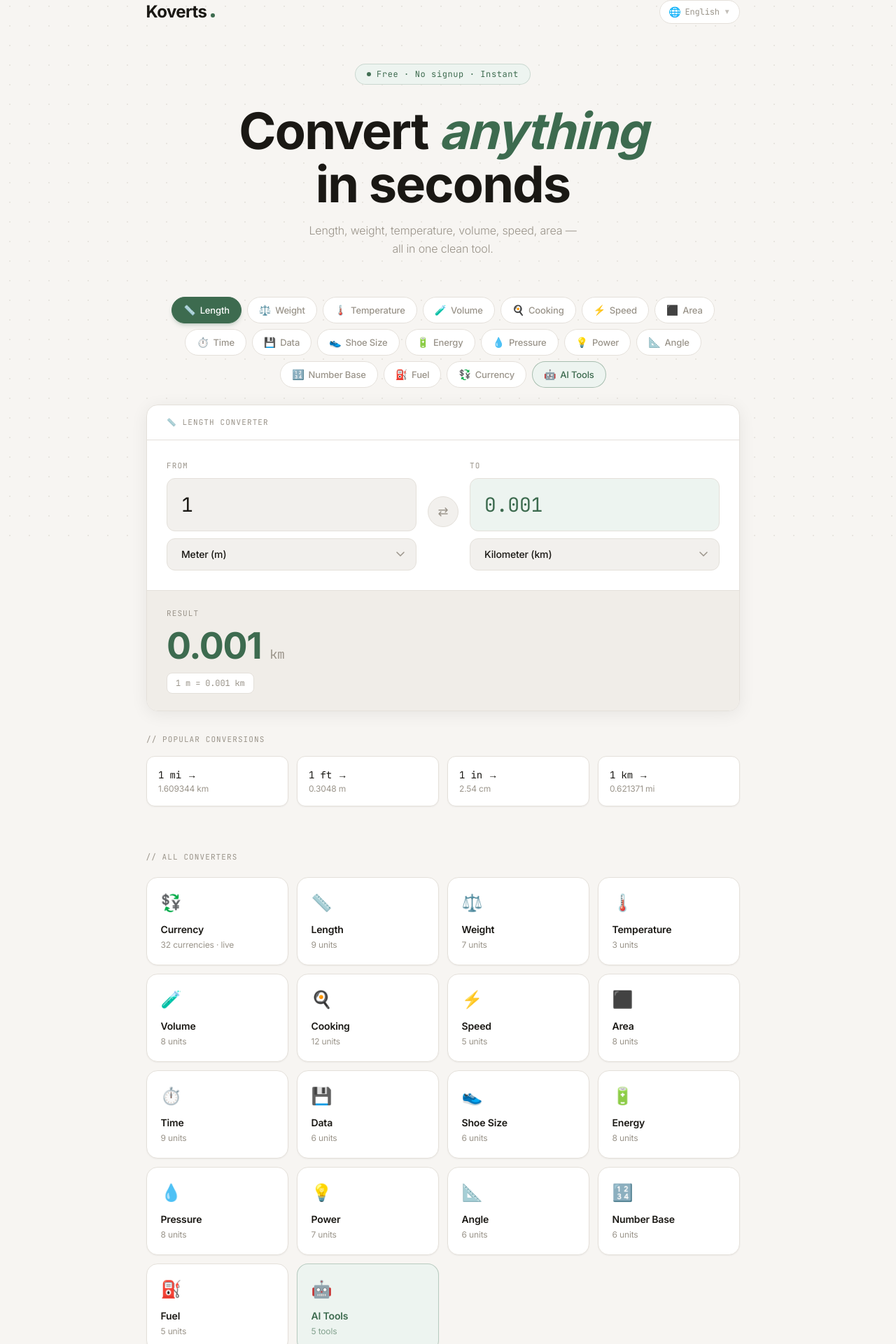
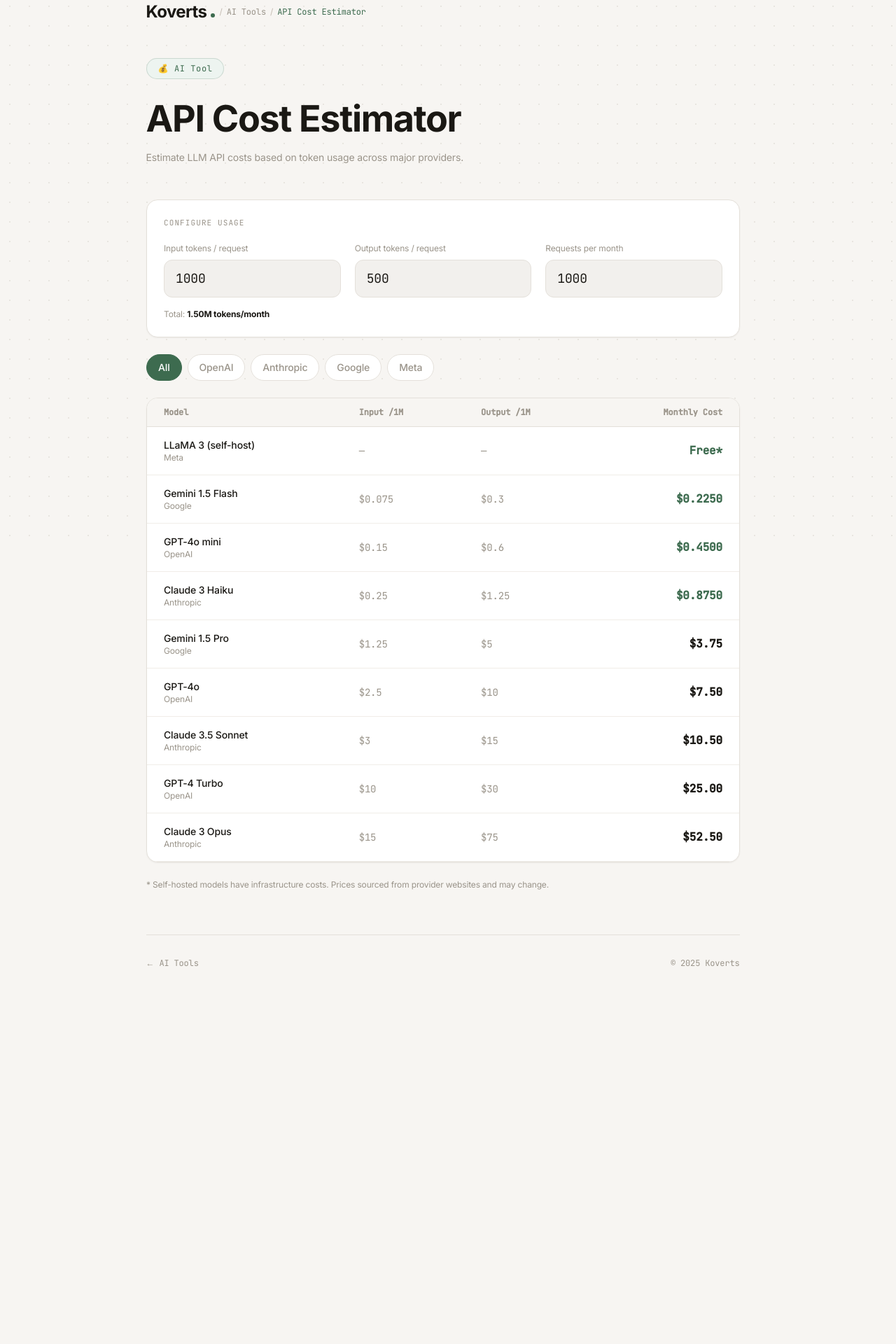
Before and after one commit to weylinyu-art/konvertpro, a Next.js app: page /ai/api-cost in a window 1280 px wide. Shown: the part 33-1953 px from the top of the page at 70% size. After the commit the page ends 1465 px from the top, so only its background shows below. Built offline with nearby package versions, Linux system fonts and the light colour scheme.

Commit message:
Update page.tsx

```diff
--- a/app/ai/[tool]/page.tsx
+++ b/app/ai/[tool]/page.tsx
@@ -1,105 +1,79 @@
-"use client";
-// app/page.tsx
+// app/ai/[tool]/page.tsx
+import { notFound } from "next/navigation";
+import type { Metadata } from "next";
+import Link from "next/link";
+import { AI_TOOLS } from "@/lib/ai-units";
+import TokenCalculator    from "@/components/TokenCalculator";
+import ModelSizeEstimator from "@/components/ModelSizeEstimator";
+import ApiCostEstimator   from "@/components/ApiCostEstimator";
+import ContextWindow      from "@/components/ContextWindow";
+import ComputeConverter   from "@/components/ComputeConverter";
 
-import Link from "next/link";
-import { CATEGORIES } from "@/lib/units";
-import ConverterWidget from "@/components/ConverterWidget";
-import SiteHeader from "@/components/SiteHeader";
-import { useLocale } from "@/components/LocaleProvider";
-import { getTranslations } from "@/lib/i18n";
+interface Props { params: { tool: string } }
 
-const CATEGORY_ORDER = [
-  "length", "weight", "temperature", "volume", "cooking",
-  "speed", "area", "time", "data", "shoe",
-  "energy", "pressure", "power", "angle", "numbase",
-];
+export async function generateStaticParams() {
+  return AI_TOOLS.map((t) => ({ tool: t.slug }));
+}
 
-export default function HomePage() {
-  const { locale } = useLocale();
-  const t = getTranslations(locale);
+export async function generateMetadata({ params }: Props): Promise<Metadata> {
+  const tool = AI_TOOLS.find((t) => t.slug === params.tool);
+  if (!tool) return {};
+  return { title: tool.title, description: tool.metaDescription };
+}
 
-  const orderedCats = [
-    ...CATEGORY_ORDER.filter((s) => CATEGORIES[s]).map((s) => CATEGORIES[s]),
-    ...Object.values(CATEGORIES).filter((c) => !CATEGORY_ORDER.includes(c.slug)),
-  ];
+const TOOL_COMPONENTS: Record<string, React.ComponentType> = {
+  "token-calculator":  TokenCalculator,
+  "model-size":        ModelSizeEstimator,
+  "api-cost":          ApiCostEstimator,
+  "context-window":    ContextWindow,
+  "compute-units":     ComputeConverter,
+};
+
+export default function AiToolPage({ params }: Props) {
+  const tool = AI_TOOLS.find((t) => t.slug === params.tool);
+  if (!tool) notFound();
+
+  const ToolComponent = TOOL_COMPONENTS[params.tool];
 
   return (
     <main className="relative z-10">
       <div className="max-w-4xl mx-auto px-6">
 
-        <SiteHeader />
+        <header className="flex items-center justify-between pt-6 md:pt-8">
+          <div className="flex items-center gap-1.5 min-w-0 overflow-hidden">
+            <Link href="/" className="flex items-baseline gap-1.5 flex-shrink-0 group">
+              <span className="font-sans font-bold text-[20px] md:text-[24px] tracking-tight text-[#1a1814] group-hover:text-[#3d6b4f] transition-colors">
+                Koverts
+              </span>
+              <span className="w-1.5 h-1.5 rounded-full bg-[#3d6b4f] mb-0.5" />
+            </Link>
+            <span className="text-[#c5bdb4] text-xs flex-shrink-0">/</span>
+            <Link href="/ai" className="font-mono text-xs text-[#9a948a] hover:text-[#3d6b4f] transition-colors flex-shrink-0">
+              AI Tools
+            </Link>
+            <span className="text-[#c5bdb4] text-xs flex-shrink-0">/</span>
+            <span className="font-mono text-xs text-[#3d6b4f] truncate max-w-[100px] md:max-w-[200px]">
+              {tool.title}
+            </span>
+          </div>
+        </header>
 
-        {/* Hero */}
-        <section className="text-center py-14">
-          <div className="inline-flex items-center gap-2 bg-[#edf4f0] border border-[#3d6b4f]/20 rounded-full px-4 py-1.5 text-xs font-mono text-[#3d6b4f] tracking-wider mb-7">
-            <span className="w-1.5 h-1.5 rounded-full bg-[#3d6b4f] animate-pulse" />
-            {t.heroBadge}
+        <section className="py-12">
+          <div className="inline-flex items-center gap-2 bg-[#edf4f0] border border-[#3d6b4f]/20 rounded-full px-4 py-1.5 text-xs font-mono text-[#3d6b4f] tracking-wider mb-6">
+            {tool.icon} AI Tool
           </div>
-          <h1 className="font-sans font-bold text-[clamp(40px,7vw,72px)] leading-[1.05] tracking-tight mb-4">
-            {t.heroTitle} <em className="italic text-[#3d6b4f]">{t.heroTitleEm}</em>
-            <br />{t.heroTitleSuffix}
+          <h1 className="font-sans font-bold text-[clamp(32px,5vw,52px)] tracking-tight leading-tight mb-3">
+            {tool.title}
           </h1>
-          <p className="text-[#9a948a] font-light text-base max-w-sm mx-auto leading-relaxed">
-            {t.heroSubtitle}
-          </p>
+          <p className="text-[#9a948a] text-sm max-w-lg leading-relaxed">{tool.description}</p>
         </section>
 
-        <ConverterWidget />
+        <ToolComponent />
 
-        {/* All categories grid */}
-        <section className="mt-16 mb-20">
-          <p className="font-mono text-[11px] text-[#9a948a] tracking-[0.1em] uppercase mb-5">
-            // {t.allConverters}
-          </p>
-          <div className="grid grid-cols-2 md:grid-cols-3 lg:grid-cols-4 gap-3">
-
-            {/* Currency first — highest traffic */}
-            <Link href="/currency"
-              className="group bg-white border border-[#e4e0da] rounded-2xl p-5 hover:border-[#3d6b4f] hover:bg-[#edf4f0] transition-all shadow-sm hover:shadow-md hover:-translate-y-0.5">
-              <span className="text-2xl mb-3 block">💱</span>
-              <span className="font-semibold text-sm text-[#1a1814] group-hover:text-[#3d6b4f] transition-colors block">Currency</span>
-              <p className="text-xs text-[#9a948a] mt-1">32 currencies · live</p>
-            </Link>
-
-            {orderedCats.map((cat) => (
-              <Link key={cat.slug} href={`/${cat.slug}`}
-                className="group bg-white border border-[#e4e0da] rounded-2xl p-5 hover:border-[#3d6b4f] hover:bg-[#edf4f0] transition-all shadow-sm hover:shadow-md hover:-translate-y-0.5">
-                <span className="text-2xl mb-3 block">{cat.icon}</span>
-                <span className="font-semibold text-sm text-[#1a1814] group-hover:text-[#3d6b4f] transition-colors block">
-                  {cat.label}
-                </span>
-                <p className="text-xs text-[#9a948a] mt-1">{Object.keys(cat.units).length} {t.units}</p>
-              </Link>
-            ))}
-
-            {/* AI Tools last */}
-            <Link href="/ai"
-              className="group bg-[#edf4f0] border border-[#3d6b4f]/30 rounded-2xl p-5 hover:border-[#3d6b4f] hover:bg-[#3d6b4f] transition-all shadow-sm hover:shadow-md hover:-translate-y-0.5">
-              <span className="text-2xl mb-3 block">🤖</span>
-              <span className="font-semibold text-sm text-[#3d6b4f] group-hover:text-white transition-colors block">
-                {t.aiTools}
-              </span>
-              <p className="text-xs text-[#3d6b4f]/60 group-hover:text-white/70 mt-1">5 tools</p>
-            </Link>
-          </div>
-        </section>
-
-        {/* Footer */}
-        <footer className="border-t border-[#e4e0da] py-8 flex items-center justify-between flex-wrap gap-4 mb-4">
-          <span className="font-mono text-xs text-[#9a948a]">{t.copyright}</span>
-          <div className="flex gap-4 flex-wrap">
-            <Link href="/currency" className="font-mono text-xs text-[#9a948a] hover:text-[#3d6b4f] transition-colors">Currency</Link>
-            {orderedCats.map((cat) => (
-              <Link key={cat.slug} href={`/${cat.slug}`}
-                className="font-mono text-xs text-[#9a948a] hover:text-[#3d6b4f] transition-colors">
-                {cat.label}
-              </Link>
-            ))}
-            <Link href="/ai" className="font-mono text-xs text-[#9a948a] hover:text-[#3d6b4f] transition-colors">{t.aiTools}</Link>
-            <Link href="/about" className="font-mono text-xs text-[#9a948a] hover:text-[#3d6b4f] transition-colors">About</Link>
-          </div>
+        <footer className="border-t border-[#e4e0da] py-8 mt-16 flex items-center justify-between flex-wrap gap-4 mb-4">
+          <Link href="/ai" className="font-mono text-xs text-[#9a948a] hover:text-[#3d6b4f]">← AI Tools</Link>
+          <span className="font-mono text-xs text-[#9a948a]">© 2025 Koverts</span>
         </footer>
-
       </div>
     </main>
   );
```
